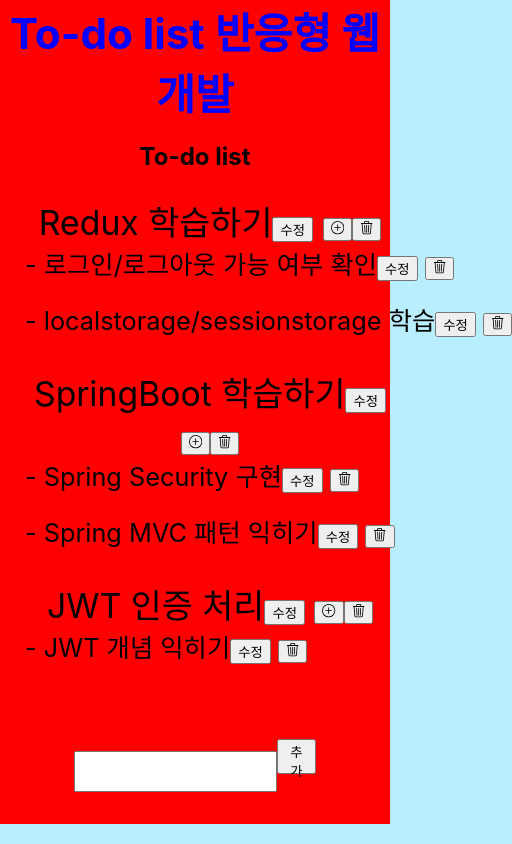
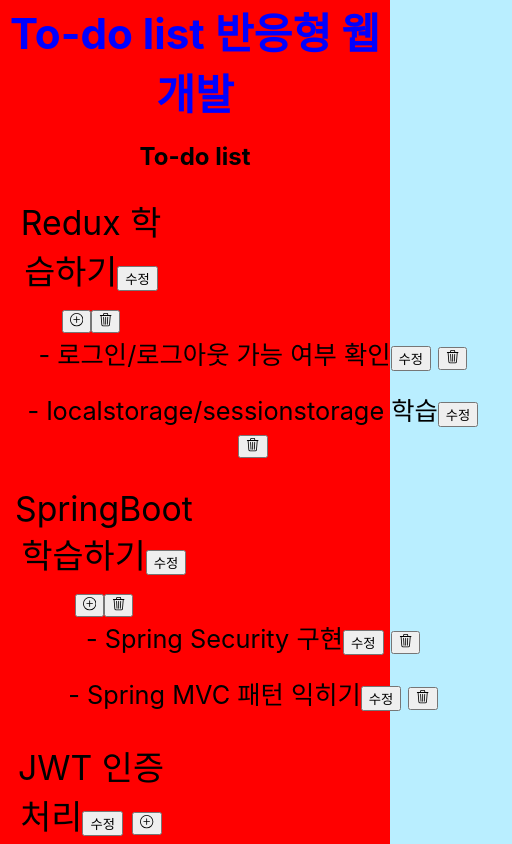
Before and after one commit to BerkleyLim/Todolist, a React (Create React App) app in the folder todolist/: page / in a window 390 px wide. Shown: the top 844 px of the page, 512 px wide, since content can reach past the window. Built offline with nearby package versions, Linux system fonts and the light colour scheme.

Commit message:
refactor: css 수정
600px~1200px 수정

```diff
--- a/todolist/src/App.css
+++ b/todolist/src/App.css
@@ -77,24 +77,25 @@
   }
 
   .todoContainer {
-    min-width:100%;
+    max-width: 100%;
     padding: 1% 5% 1% 5%;
     display: flex;
-    vertical-align: center;
+    flex-wrap: wrap;
   }
 
   .todoTitle {
-    flex: 0 0 auto;
-    width:auto;
-    font-size:4vh;
-    padding-left:10px;
+    flex: 0 0 40%;
+    /* width: auto; */
+    font-size: 4vh;
+    padding-left: 10px;
   }
 
   .todoContents {
-    flex: 0 0 auto;
-    width:auto;
-    font-size:3vh;
-    padding-left:15px;
+    flex: 0 0 120%;
+    width: auto;
+    font-size: 3vh;
+    flex-wrap: wrap;
+    padding-left: 15px;
   }
 
   .addGroup {
```
